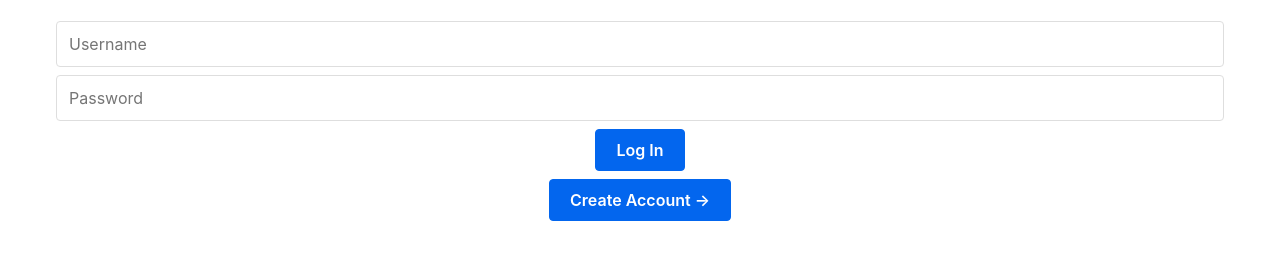
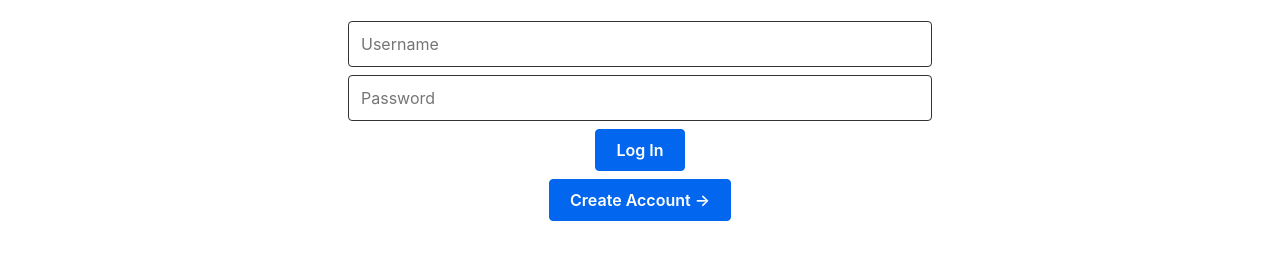
Before and after one commit to Bharath-Joe/Watch-Circle, a React app in the folder front-end/: page / in a window 1280 px wide. Shown: the part 329-588 px from the top of the page. Built offline with nearby package versions, Linux system fonts and the light colour scheme; no server answers.

Commit message:
First Commit, small changes

```diff
--- a/front-end/src/CreateAccount.js
+++ b/front-end/src/CreateAccount.js
@@ -35,10 +35,10 @@ function CreateAccount(props) {
       <center>
         <img src="https://docs.google.com/drawings/d/e/2PACX-1vR6EnoPyocFiar4BWVpGHrM3PE1Dcfa8lW-PpgsDoV87oGPFct9cH0P2igtEFJTq8qTPSABjCl1V9lC/pub?w=960&amp;h=720" alt=""width="250" height="240"/>
         <h1> Create Account </h1>
+      <input type="text" name="name" id="name" placeholder="Username" value={person.name} onChange={handleChange} />
+      <input type="password" name="password" id="password" placeholder="Password" value={person.password} onChange={handleChange}/>
+      <input type="password" name="confirm_password" id="confirm_password" placeholder="Confirm Password" value={person.confirm_password} onChange={handleConfirmPassoword}/>
       </center>
-      <input type="text" name="name" id="name" placeholder="Username" value={person.name} onChange={handleChange} />
-      <input type="password" name="password" id="password" placeholder="Password" value={person.password} onChange={handleChange} style={{float : 'right'}}/>
-      <input type="password" name="confirm_password" id="confirm_password" placeholder="Confirm Password" value={person.confirm_password} onChange={handleConfirmPassoword}/>
       <center> <input type="button" value="Sign Up" onClick={loggedIn} /> </center>
       <center> <input type="button" value="&#8592; Back to Log In" onClick={() => {history.push('/');}} /> </center>
     </form>
--- a/front-end/src/LogIn.js
+++ b/front-end/src/LogIn.js
@@ -7,8 +7,6 @@ function LogIn(){
     let history = useHistory();
 
     async function checkLogIn(){
-        // const username=e.target.name.value;
-        // const password=e.target.password.value;
         var username= document.getElementById("name").value;
         var password= document.getElementById("password").value;
         try {
@@ -31,9 +29,9 @@ function LogIn(){
             <center>
                 <img src="https://docs.google.com/drawings/d/e/2PACX-1vR6EnoPyocFiar4BWVpGHrM3PE1Dcfa8lW-PpgsDoV87oGPFct9cH0P2igtEFJTq8qTPSABjCl1V9lC/pub?w=960&amp;h=720" alt=""width="250" height="240"/>
                 <h2> Log In </h2>
+                <input type="text" name="name" id="name" placeholder="Username" size="10"/>
+                <input type="password" name="password" id="password" placeholder="Password" width="20px"/>
             </center>
-            <input type="text" name="name" id="name" placeholder="Username" size="10"/>
-            <input type="password" name="password" id="password" placeholder="Password" width="20px"/>
             <center> <input type = "button" value = "Log In" onClick= {checkLogIn}/> </center>
             <center>
                 <input type="button" value="Create Account &#8594;" onClick={() => {history.push('/CreateAccount');
--- a/front-end/src/Show.js
+++ b/front-end/src/Show.js
@@ -1,4 +1,6 @@
-import React from 'react'
+import React, {useEffect} from 'react';
+import { useHistory } from 'react-router-dom';
+import axios from 'axios';
 
 function TableHeader()  {
     return (
--- a/front-end/src/Shows.js
+++ b/front-end/src/Shows.js
@@ -2,7 +2,9 @@ import React, {useEffect} from 'react';
 import { useHistory } from 'react-router-dom';
 import axios from 'axios';
 
-
+const ColoredLine = ({ color }) => (
+    <hr style={{color: color, backgroundColor: color, height: 5}}/>
+);
 
 function Shows(props){
     useEffect(() => {getInfo()});
@@ -28,9 +30,11 @@ function Shows(props){
     }
     return(
         <div>
+            <input type="button" value="Log Out" onClick={() => {history.push('/');}} style={{float: 'right'}} />
+            <h1>Welcome to WatchCircle</h1>
+            <ColoredLine color='#0366ee' />
             <center>
                 <h2> Show List of {username}</h2>
-                <input type="button" value="Log Out" onClick={() => {history.push('/');}} />
             </center>
         </div>
 
--- a/front-end/src/index.css
+++ b/front-end/src/index.css
@@ -176,6 +176,22 @@
     /* 1 */
     margin: 0;
     /* 2 */
+  }
+
+  input[type=text], select, textarea {
+    width: 50%;
+    padding: 12px;
+    border: 1px solid #000000cc;
+    border-radius: 4px;
+    resize: vertical;
+  }
+
+  input[type=password], select, textarea {
+    width: 50%;
+    padding: 12px;
+    border: 1px solid #000000cc;
+    border-radius: 4px;
+    resize: vertical;
   }
 
   /**
```
